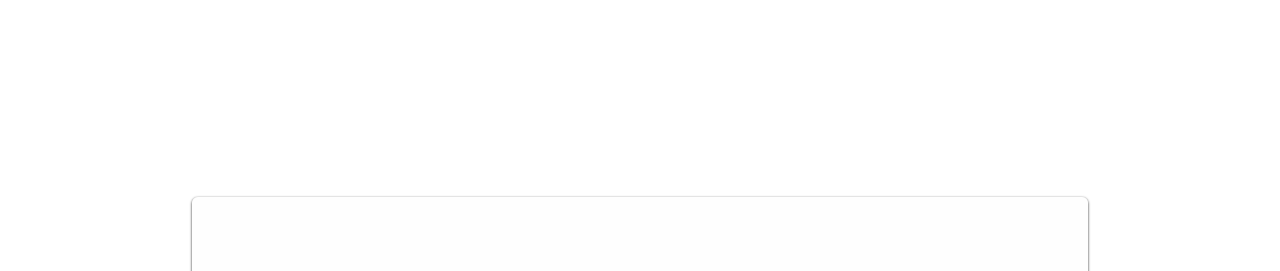
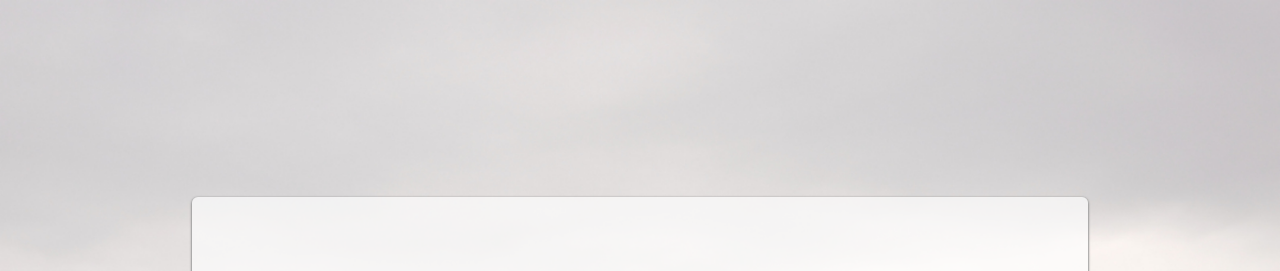
Before and after one commit to isaacdpierce/quiz-app, a plain HTML site: page index.html in a window 1280 px wide. Shown: the top 271 px of the page. Drawn offline with nearby package versions, Linux system fonts and the light colour scheme.

Commit message:
Change filepath for image

```diff
--- a/styles/main.css
+++ b/styles/main.css
@@ -14,7 +14,7 @@ main {
   height: 100vh;
   display: grid;
   place-items: center;
-  background: no-repeat center url('images/snowy-mountains.jpg');
+  background: no-repeat center url('../images/snowy-mountains.jpg');
   background-size: cover;
 }
 
```
